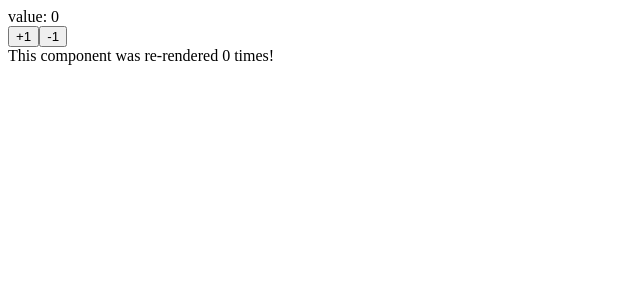
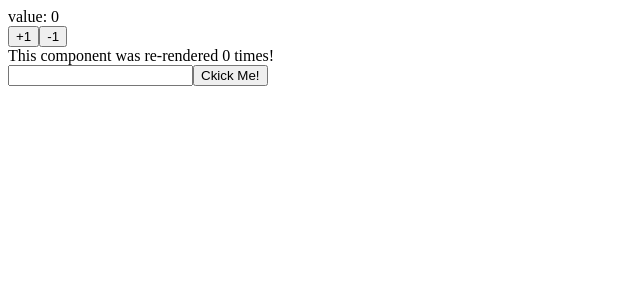
Before and after one commit to ryota-okonogi/my-first-react-app-in-typescript, a React (Create React App) app: page / in a window 1280 px wide. Shown: the top 300 px of the page, without its empty margins (0-640 px from the left). Built offline with nearby package versions, Linux system fonts and the light colour scheme.

Commit message:
Optional Chaining & Non-Null Assertion Operator

```diff
--- a/src/Conter.tsx
+++ b/src/Conter.tsx
@@ -14,6 +14,7 @@
   const increment = () => {
     setValue((prevState) => prevState + 1);
   };
+
   const decrement = () => {
     setValue((prevState) => prevState - 1);
   };
@@ -22,6 +23,12 @@
   useEffect(() => {
     renderTimes.current = renderTimes.current + 1;
   });
+  const ref = useRef<HTMLInputElement>(null!);
+  const focusInput = () => {
+    ref.current.focus();
+    // const current = ref.current;
+    // if (current != null) current.focus();
+  };
 
   return (
     <div>
@@ -29,6 +36,8 @@
       <button onClick={increment}>+1</button>
       <button onClick={decrement}>-1</button>
       <div>This component was re-rendered {renderTimes.current} times!</div>
+      <input ref={ref} type="text" />
+      <button onClick={focusInput}>Ckick Me!</button>
     </div>
   );
 };
```
